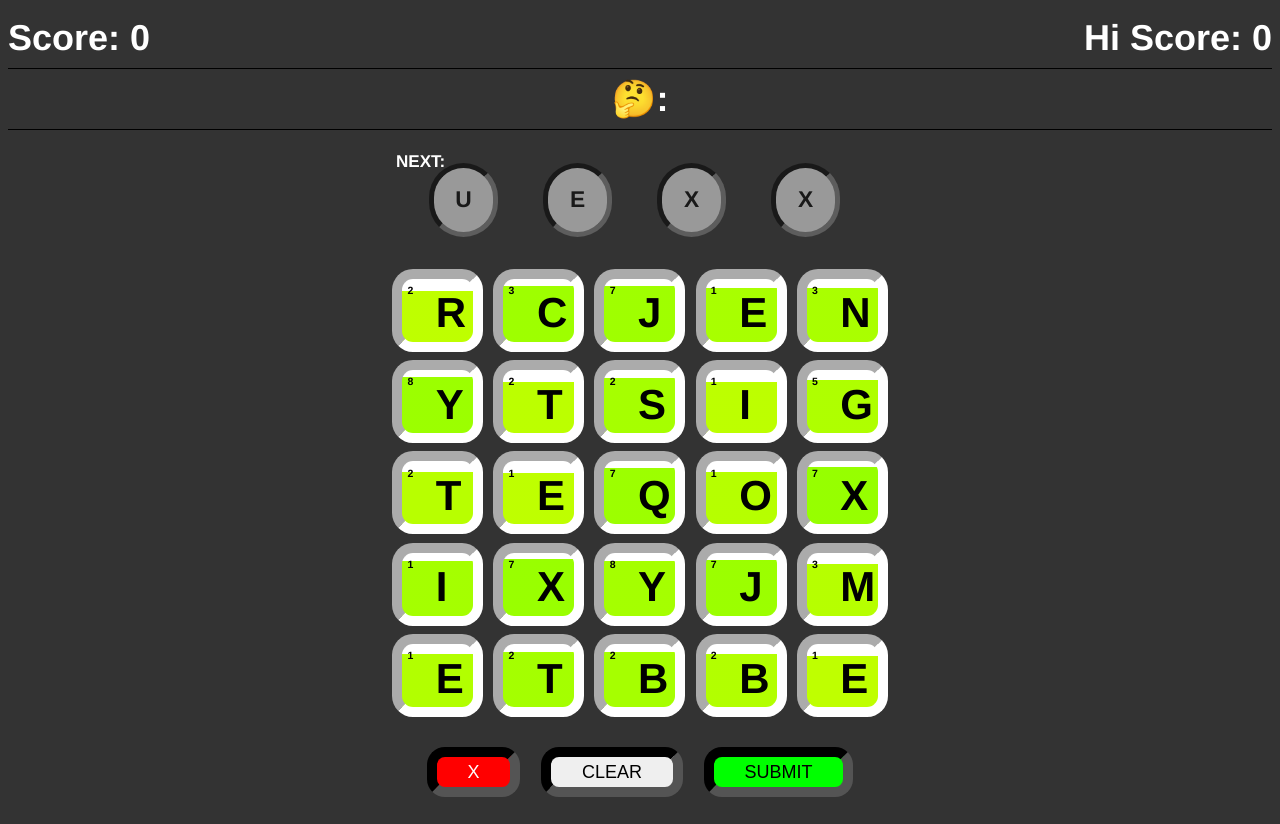
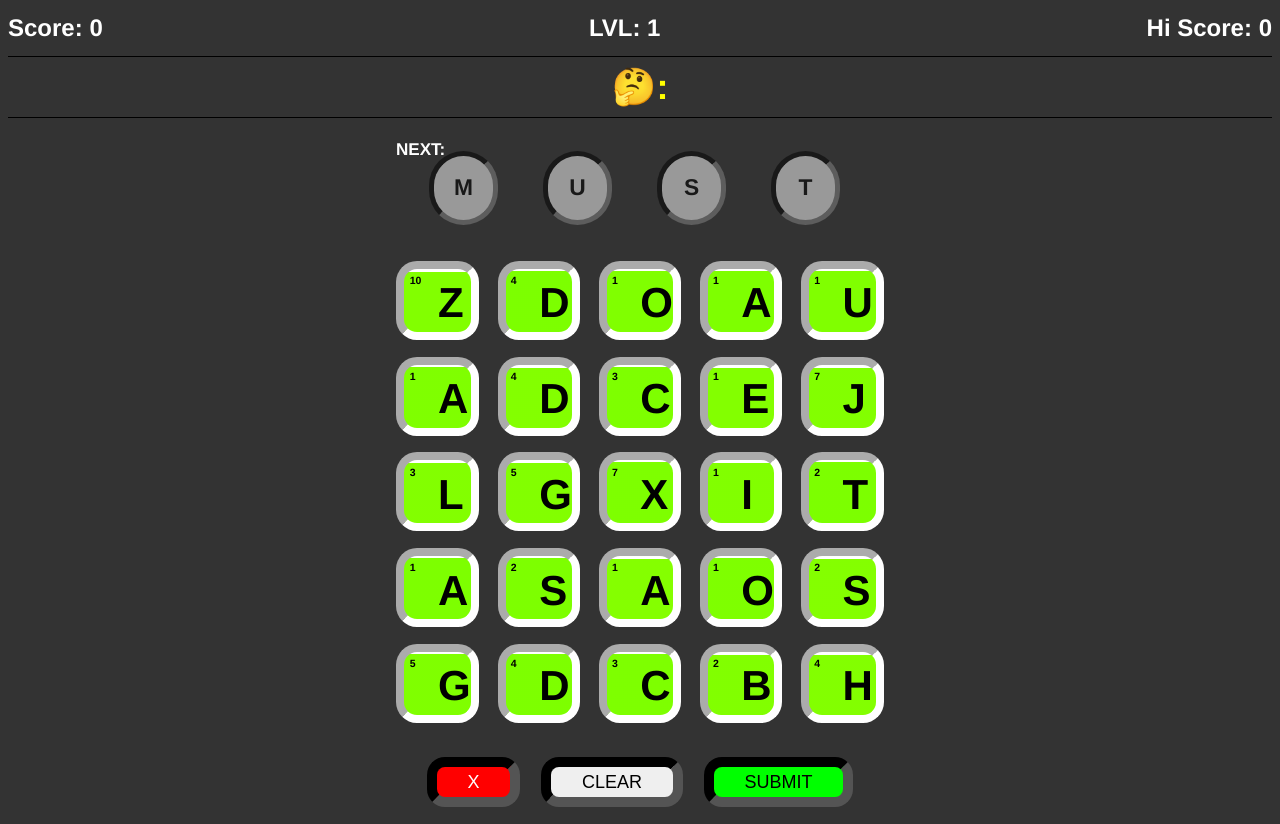
Before and after one commit to noellastrella/word-grid-game, a website: page index.html in a window 1280 px wide. Drawn offline with Linux system fonts and the light colour scheme.

Commit message:
Made changes recommended by Noah:
- Make game easier
- Add a system of "leveling up" to ramp up difficulty
- Make prettier

- Make reset button into game over button

- etc

```diff
--- a/css/main.scss
+++ b/css/main.scss
@@ -8,7 +8,11 @@ html{
 
 main{
     text-align: center;
+}
 
+#error{
+    color: #f33;
+    font-size: .75em;
 }
 
 .hide{
@@ -50,15 +54,18 @@ main{
     display: flex;
     justify-content: space-between;
     padding-bottom: 1em;
+
+    @media only screen and (min-width:300px){
+        font-size: 1.5em;
+    }
+
+    @media only screen and (min-width:1025px){
+        font-size: 2em;
+    }
 }
 
-#word-container, #score-container{
-    min-height: 3rem;
-
-    padding: .25em 0px;
-    border-bottom: #000 1px solid;
-    margin: 0px;
-
+#word-container{
+    color:yellow;
     @media only screen and (min-width:300px){
         font-size: 2em;
     }
@@ -66,6 +73,13 @@ main{
     @media only screen and (min-width:1025px){
         font-size: 3em;
     }
+}
+
+#word-container, #score-container{
+    min-height: 3rem;
+    padding: .25em 0px;
+    border-bottom: #000 1px solid;
+    margin: 0px;
 }
 
 .tile-container .tile{
@@ -82,16 +96,16 @@ main{
 }
 
 .tile-selected .tile{
-    border: 10px inset black;
-    color: #C00;
+    border: .2em inset #F66;
+    color: #060;
 }
 
 .tile{
-    border: 10px inset white;
+    border: .2em inset white;
 
     overflow: hidden;
     padding: 0px;
-    margin: 0px;
+    margin: .1em;
     position: relative;
 
 
@@ -190,7 +204,7 @@ button{
     top:0;
     left:0;
     display: block;
-    background-color: rgba(255,0,0,70%);
+    background-color: rgba(80%,0,0,95%);
     width: 100%;
     height: 100%;
     &.hidden{
@@ -202,7 +216,7 @@ button{
     position: absolute;
     height: 100%;
     width: 100%;
-    background-color: red;
+
 
     top: 0;
     text-align: center;
@@ -306,6 +320,6 @@ button{
     color: #FFF;
     text-align: left;
     font-size: 2em;
-    height: 20%;
+    height: 100%;
     overflow: scroll;
 }
--- a/index.html
+++ b/index.html
@@ -17,7 +17,7 @@
         <title></title>
         <meta name="description" content="">
         <meta name="viewport" content="width=device-width, initial-scale=1">
-        <link rel="stylesheet" href="./css/main.css?id=41">
+        <link rel="stylesheet" href="./css/main.css?id=43">
     </head>
     <body>
 
@@ -33,10 +33,11 @@
         <main id="main" class="game-container">
             <section id="score-container">
                 <label> Score: <span id="score"></span></label>
+                <label> LVL: <span id="lvl"></span></label>
                 <label> Hi Score: <span id="hi-score"></span></label>
             </section>
 
-            <section id="word-container">🤔: <span id="word"></span></section>
+            <section id="word-container">🤔: <span id="word"></span><span id="error"></span></section>
             <section id="upcoming-container">
                 <span>NEXT:</span> <ul id="upcoming"></ul>
             </section>
@@ -54,6 +55,7 @@
                     <h2>GAME OVER</h2>
                     <ul>
                         <li> Score: <span id="score2"></span></li>
+                        <li> LVL: <span id="lvl2"></span></li>
                         <li> Best Score: <span id="hi-score2"></span></li>
                     </ul>
 
@@ -69,6 +71,6 @@
 
             </section>
         </main>
-        <script src="js/main.js?id=41" async defer></script>
+        <script src="js/main.js?id=42" async defer></script>
     </body>
 </html>
--- a/js/main.js
+++ b/js/main.js
@@ -2,20 +2,22 @@
 
 //-- VARIABLES ----------------------------------------------------------------------------
     let tiles = [];
-    let randomtimer = 20;
-    let minTimer = 20;
+    let randomtimer = 100;
+    let minTimer = 100;
     let words = [];
     let wordsGuessed = [];
     let score = 0;
     let selectedLetters = [];
     let bonusTime = 0;
     let reset = false;
-    let bonusMultiplier = 10;
+    let currLVL = 1;
+    let bonusMultiplier = 100;
+
+    let errorMsg = "";
 
     let highScore = localStorage.getItem("highScore")?localStorage.getItem("highScore"):0;
 
     const fps = 35;
-
     const tileCount = 25;
 
     const letters = [
@@ -45,6 +47,24 @@
         {letter: "X", val: 7},
         {letter: "Y", val: 8},
         {letter: "Z", val: 10},
+        //extra letters
+        {letter: "B", val: 2},
+        {letter: "C", val: 3},
+        {letter: "D", val: 4},
+        {letter: "L", val: 3},
+        {letter: "M", val: 3},
+        {letter: "N", val: 3},
+        {letter: "P", val: 3},
+        {letter: "R", val: 2},
+        {letter: "S", val: 2},
+        {letter: "T", val: 2},
+
+        //extra vowels
+        {letter: "A", val: 1},
+        {letter: "E", val: 1},
+        {letter: "I", val: 1},
+        {letter: "O", val: 1},
+        {letter: "U", val: 1},
         {letter: "A", val: 1},
         {letter: "E", val: 1},
         {letter: "I", val: 1},
@@ -88,7 +108,7 @@
 
         document.querySelector("#clear").addEventListener("click", clearLetters)
         document.querySelector("#submit").addEventListener('click', checkWord)
-        document.querySelector("#reset").addEventListener("click", resetState)
+        document.querySelector("#reset").addEventListener("click", gameOver)
         document.querySelector("#restart").addEventListener("click", resetState)
         document.addEventListener("keydown", (e)=>{if(e.key=="Enter") checkWord();})
 
@@ -96,6 +116,11 @@
         checkUpcoming();
         render();
     }
+//-- GAME OVER ------------------------------------------------------------------------------
+
+function gameOver(){
+    document.querySelector("#game-over").classList.remove("hidden");
+}
 
 //-- RESET STATE ----------------------------------------------------------------------------
 
@@ -121,17 +146,15 @@
             let expireTime = curr.dataset["timer"];
             let timeRemaining = expireTime - Date.now()
             let setTime = curr.dataset["time"];
-            let col = "0F0"
-
-            //console.log(curr.querySelector(".tile"))
+            let col = "0F0";
 
             let tile = curr.querySelector(".tile");
 
             if(timeRemaining>0){
-                let x = timeRemaining/setTime
-                col = `hsl(${(140*(x/1.5))}, 100%, 50%)`
+                let x = timeRemaining/setTime;
+                col = `hsl(${(140*(x/1.5))}, 100%, 50%)`;
                 curr.dataset["remaining"] = timeRemaining;
-                tile.style = `background: linear-gradient(to bottom,  #FFF ${100-(timeRemaining/setTime)*100}%,  ${col} 1%,  ${col} 100%);  `
+                tile.style = `background: linear-gradient(to bottom,  #FFF ${100-(timeRemaining/setTime)*100}%,  ${col} 1%,  ${col} 100%);  `;
                 curr.dataset["x"] = x;
                 acc.push(curr);
 
@@ -149,7 +172,7 @@
                 if(count.length >0){
                     requestAnimationFrame(render);
                 }else{
-                    document.querySelector("#game-over").classList.remove("hidden");
+                    gameOver();
                 }
             }else{
                 reset = false;
@@ -168,6 +191,7 @@
         }, []);
 
         selectedLetters = selectedLettersTemp;
+        errorMsg = "";
     }
 
 //-- ADD LETTER ----------------------------------------------------------------------------
@@ -179,7 +203,7 @@
         }else{
             removeLetter(el.target);
         }
-
+        errorMsg = "";
         updateState();
     }
 //-- UPDATE STATE----------------------------------------------------------------------------
@@ -195,8 +219,13 @@
         document.querySelector("#score").innerHTML= score;
         document.querySelector("#hi-score").innerHTML= highScore;
 
+        document.querySelector("#lvl").innerHTML= currLVL;
+        document.querySelector("#lvl2").innerHTML= currLVL;
+
         document.querySelector("#score2").innerHTML= score;
         document.querySelector("#hi-score2").innerHTML= highScore;
+
+        document.querySelector("#error").innerHTML = errorMsg;
 
         checkUpcoming();
     }
@@ -228,6 +257,7 @@
     function clearLetters(){
         selectedLetters.forEach((e)=> e.target.classList.remove("tile-selected"), []);
         selectedLetters = [];
+        errorMsg = "";
         updateState();
     }
 
@@ -258,15 +288,23 @@
             })
 
             score += currScore * (selectedLetters.length);
+            currLVL = Math.ceil(score / 100 );
 
             if(score > highScore){
                 localStorage.setItem("highScore", score);
                 highScore = score;
             }
 
-            bonusTime = score * bonusMultiplier;
+            bonusTime = score * (bonusMultiplier / ( 1 + (currLVL * .2)));
+
             wordsGuessed.push({"word":wordTemp, "score" : currScore});
             selectedLetters = [];
+        }else{
+            if(wordTemp.length > 3){
+                errorMsg = " (invalid word)"
+            }else{
+                errorMsg = " (too short)"
+            }
         }
 
         updateState();
@@ -295,7 +333,11 @@
 //-- POPULATE TILE ----------------------------------------------------------------------------
 
     function populateTile(el, o){
-        let timer = Date.now()+((Math.random()*randomtimer)+ minTimer + (o.val*2))*1000;
+        let lvlModifier = currLVL * 1.1;
+
+        let timer = Date.now()+((Math.random()*(randomtimer / lvlModifier))+ (minTimer / lvlModifier) + (o.val*2))*1000;
+
+        //console.log("timer, lvlModifier:",(timer-Date.now()), lvlModifier)
 
         el.setAttribute('data-letter', o.letter);
         el.setAttribute('data-score', o.val);
```
Also changed, not shown: css/main.css, 1 other file.
